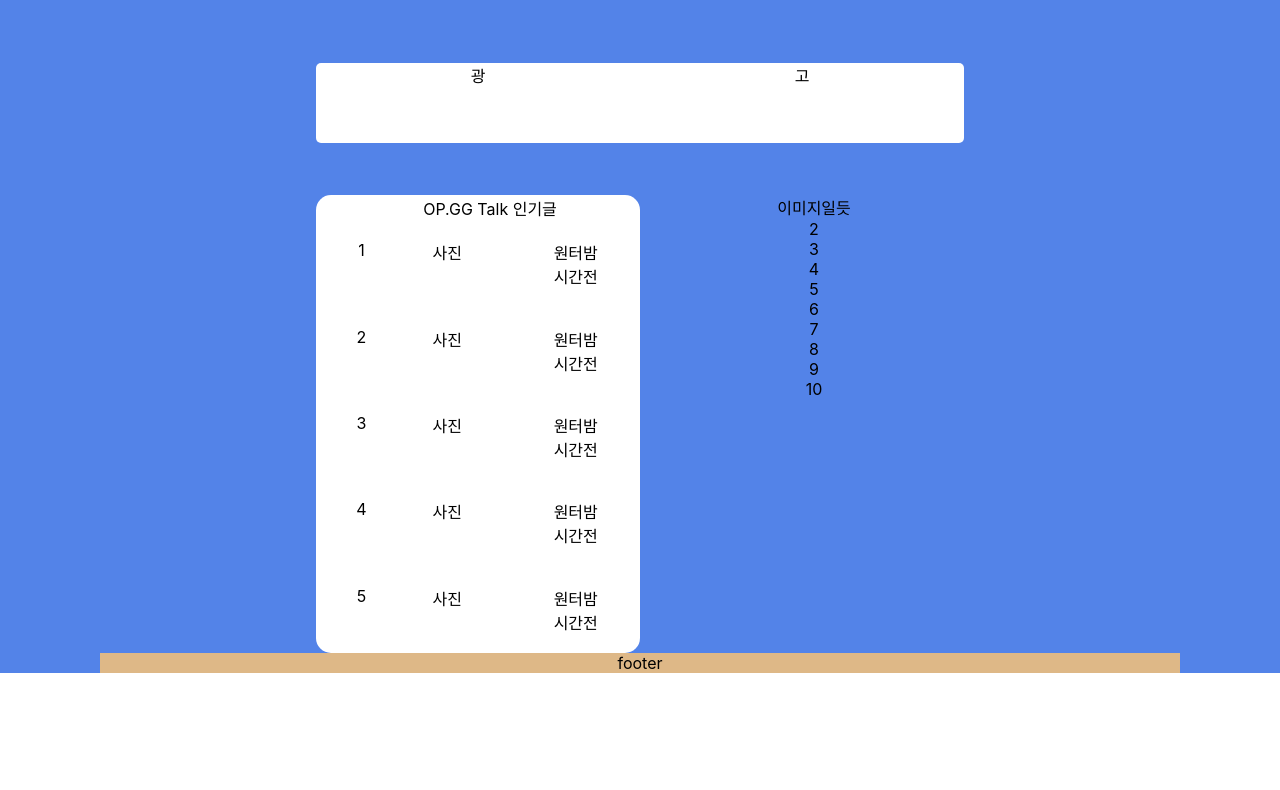
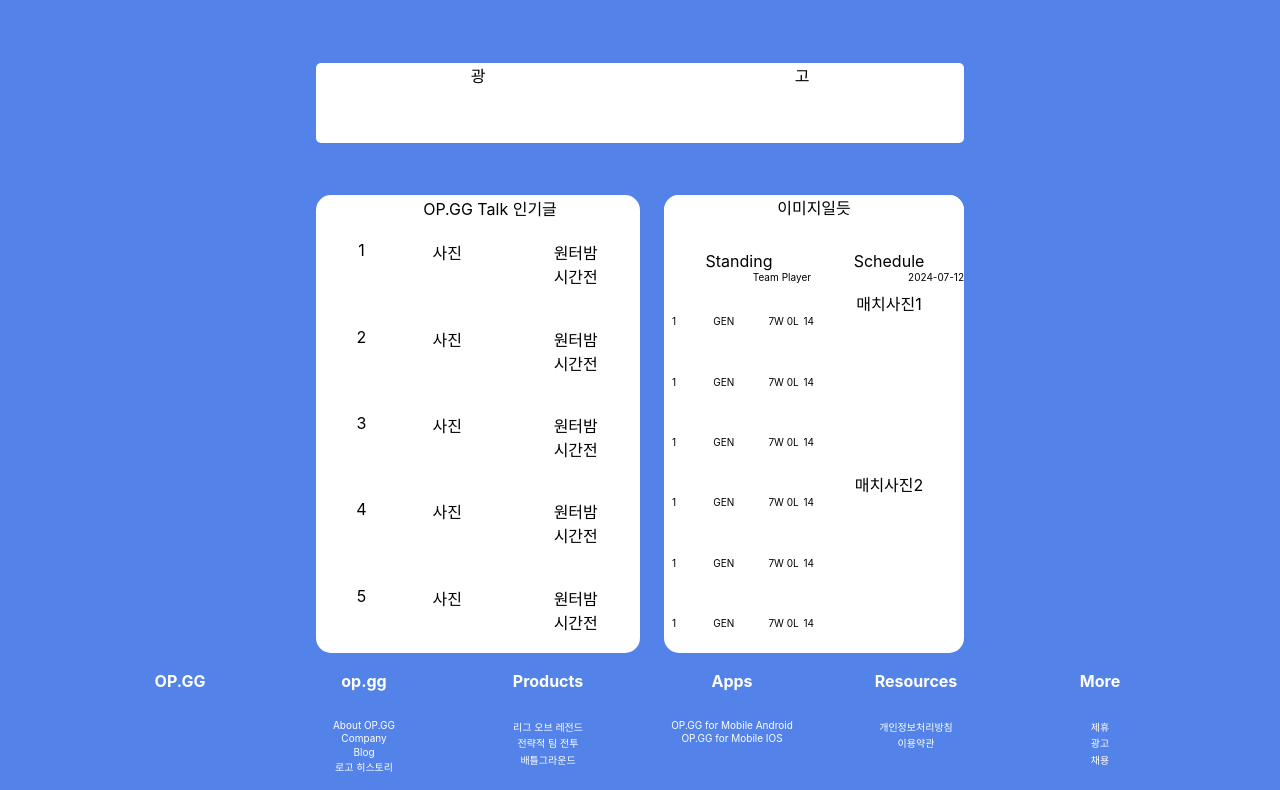
Before and after one commit to winsam003/withyoon, a React (Create React App) app in the folder withyoon/: page /Sam_page1 in a window 1280 px wide. Shown: the part 403-1193 px from the top of the page. Before the commit the page ends 1076 px from the top, so only its background shows below. Built offline with nearby package versions, Linux system fonts and the light colour scheme.

Commit message:
일단 첫번째꺼는 마무리

```diff
--- a/withyoon/src/Pages/Sam/Sam_page1.jsx
+++ b/withyoon/src/Pages/Sam/Sam_page1.jsx
@@ -124,25 +124,108 @@
 
                             </div>
                             <div className='Sam_Page1_infoRight'>
-                                <div>이미지일듯</div>
-                                <div>
-                                    <div>2</div>
-                                    <div>3</div>
-                                    <div>4</div>
-                                    <div>5</div>
-                                    <div>6</div>
-                                    <div>7</div>
-                                </div>
-                                <div>8</div>
-                                <div>
-                                    <div>9</div>
-                                    <div>10</div>
+                                <div className='Sam_Page1_infoRightTop'>이미지일듯</div>
+                                <div className='Sam_Page1_infoRightBox'>
+                                    <div className='Sam_Page1_StandingMenu'>
+                                        <div className='Sam_Page1_StandingMenuBox'>
+                                            <div>Standing</div>
+                                            <div className='Sam_Page1_StadingMenu'>
+                                                <span>Team</span>
+                                                <span>Player</span>
+                                            </div>
+                                        </div>
+                                        <div className='Sam_Page1_Ranking'>
+                                            <div className='Sam_Page1_Rankingin'>
+                                                <span>1</span>
+                                                <span>GEN</span>
+                                                <span>7W 0L</span>
+                                                <span>14</span>
+                                            </div>
+                                            <div className='Sam_Page1_Rankingin'>
+                                                <span>1</span>
+                                                <span>GEN</span>
+                                                <span>7W 0L</span>
+                                                <span>14</span>
+                                            </div>
+                                            <div className='Sam_Page1_Rankingin'>
+                                                <span>1</span>
+                                                <span>GEN</span>
+                                                <span>7W 0L</span>
+                                                <span>14</span>
+                                            </div>
+                                            <div className='Sam_Page1_Rankingin'>
+                                                <span>1</span>
+                                                <span>GEN</span>
+                                                <span>7W 0L</span>
+                                                <span>14</span>
+                                            </div>
+                                            <div className='Sam_Page1_Rankingin'>
+                                                <span>1</span>
+                                                <span>GEN</span>
+                                                <span>7W 0L</span>
+                                                <span>14</span>
+                                            </div>
+                                            <div className='Sam_Page1_Rankingin'>
+                                                <span>1</span>
+                                                <span>GEN</span>
+                                                <span>7W 0L</span>
+                                                <span>14</span>
+                                            </div>
+                                        </div>
+                                    </div>
+                                    <div className='Sam_Page1_scheduleMenu'>
+                                        <div className='Sam_Page1_StandingMenuBox'>
+                                            <div>Schedule</div>
+                                            <div className='Sam_Page1_date'>
+                                                <span>2024-07-12</span>
+                                            </div>
+                                        </div>
+                                        <div className='Sam_Page1_match'>
+                                            <div>매치사진1</div>
+                                            <div>매치사진2</div>
+                                        </div>
+                                    </div>
                                 </div>
                             </div>
                         </div>
                     </div>
                 </div>
-                <div className='Sam_page1_footer'>footer</div>
+                <div className='Sam_page1_footer'>
+                    <div className='Sam_page1_footerBox'>
+                        <ul className='Sam_page1_footerList'>
+                            <li>OP.GG</li>
+                        </ul>
+                        <ul className='Sam_page1_footerList'>
+                            <li>op.gg</li>
+                            <li>About OP.GG</li>
+                            <li>Company</li>
+                            <li>Blog</li>
+                            <li>로고 히스토리</li>
+                        </ul>
+                        <ul className='Sam_page1_footerList'>
+                            <li>Products</li>
+                            <li>리그 오브 레전드</li>
+                            <li>전략적 팀 전투</li>
+                            <li>배틀그라운드</li>
+                        </ul>
+                        <ul className='Sam_page1_footerList'>
+                            <li>Apps</li>
+                            <li>OP.GG for Mobile Android</li>
+                            <li>OP.GG for Mobile IOS</li>
+                        </ul>
+                        <ul className='Sam_page1_footerList'>
+                            <li>Resources</li>
+                            <li>개인정보처리방침</li>
+                            <li>이용약관</li>
+                        </ul>
+                        <ul className='Sam_page1_footerList'>
+                            <li>More</li>
+                            <li>제휴</li>
+                            <li>광고</li>
+                            <li>채용</li>
+                        </ul>
+                    </div>
+                </div>
             </div>
         </div>
     )
--- a/withyoon/src/css/Sam/Sam_page1.css
+++ b/withyoon/src/css/Sam/Sam_page1.css
@@ -5,6 +5,8 @@
 
     width: 100vw;
     height: auto;
+
+    overflow: hidden;
 }
 
 
@@ -31,7 +33,7 @@
 }
 
 .Sam_page1_footer {
-    background-color: burlywood;
+    background-color: #5383E8;
 
     width: 1080px;
     height: 30%;
@@ -268,6 +270,7 @@
 
 .Sam_Page1_infoLeft .Sam_Page1_infoRight{
     background-color: white;
+
 }
 
 .Sam_Page1_infoLeft{
@@ -287,6 +290,9 @@
 
 .Sam_Page1_infoRight{
     flex: 5;
+    background-color: white;
+    border-radius: 15px;
+
 }
 
 .Sam_Page_infoLeft_title{
@@ -297,4 +303,100 @@
 
     grid-template-columns: 1fr 3fr 3fr;
 }
+
+.Sam_Page1_infoRightTop{
+    height: 3.5rem;
+
+    background-color: white;
+
+    border-Top-left-radius: 15px;
+    border-Top-right-radius: 15px;
+}
+
+.Sam_Page1_StandingMenuBox{
+    height: 2.5rem;
+}
+
+.Sam_Page1_infoRightBox{
+    display: flex;
+
+
+    height: 100%;
+    justify-content: space-between;
+}
+
+.Sam_Page1_StadingMenu{
+    text-align: right;
+
+    font-size: x-small;
+}
+.Sam_Page1_StadingMenu>span{
+    margin-right: 3px;
+}
+
+.Sam_Page1_StandingMenu, .Sam_Page1_scheduleMenu{
+    flex:  5;
+}
+
+.Sam_Page1_Ranking{
+    height: calc(100% - 6rem);
+
+    display: grid;
+    grid-template-rows: repeat(6, 1fr);
+
+    font-size: x-small;
+}
+
+.Sam_Page1_Rankingin{
+    display: grid;
+    grid-template-columns: 1fr 4fr 2fr .5fr;
+
+    align-items: center;
+}
+
+.Sam_Page1_date{
+    font-size: x-small;
+    text-align: right;
+}
+
+.Sam_Page1_match{
+    display: grid;
+    grid-template-rows: 1fr 1fr;
+
+    height: calc(100% - 6rem);
+}
 /* ===========================================Main End=========================================== */
+
+
+/* ===========================================footer Start=========================================== */
+.Sam_page1_footerBox{
+    display: flex;
+
+    justify-content: space-between;
+}
+
+.Sam_page1_footerList{
+    list-style-type: none;
+
+    padding: 0;
+}
+
+.Sam_page1_footerList>:first-child{
+    font-weight: bold;
+    margin-bottom: 1rem;
+
+    height: 2rem;
+
+    font-size: medium;
+}
+
+.Sam_page1_footerList>li{
+    width: 10rem;
+
+    text-align: center;
+
+    color: white;
+    font-size: x-small;
+    margin-top: .1rem;
+}
+/* ===========================================footer End=========================================== */
```
